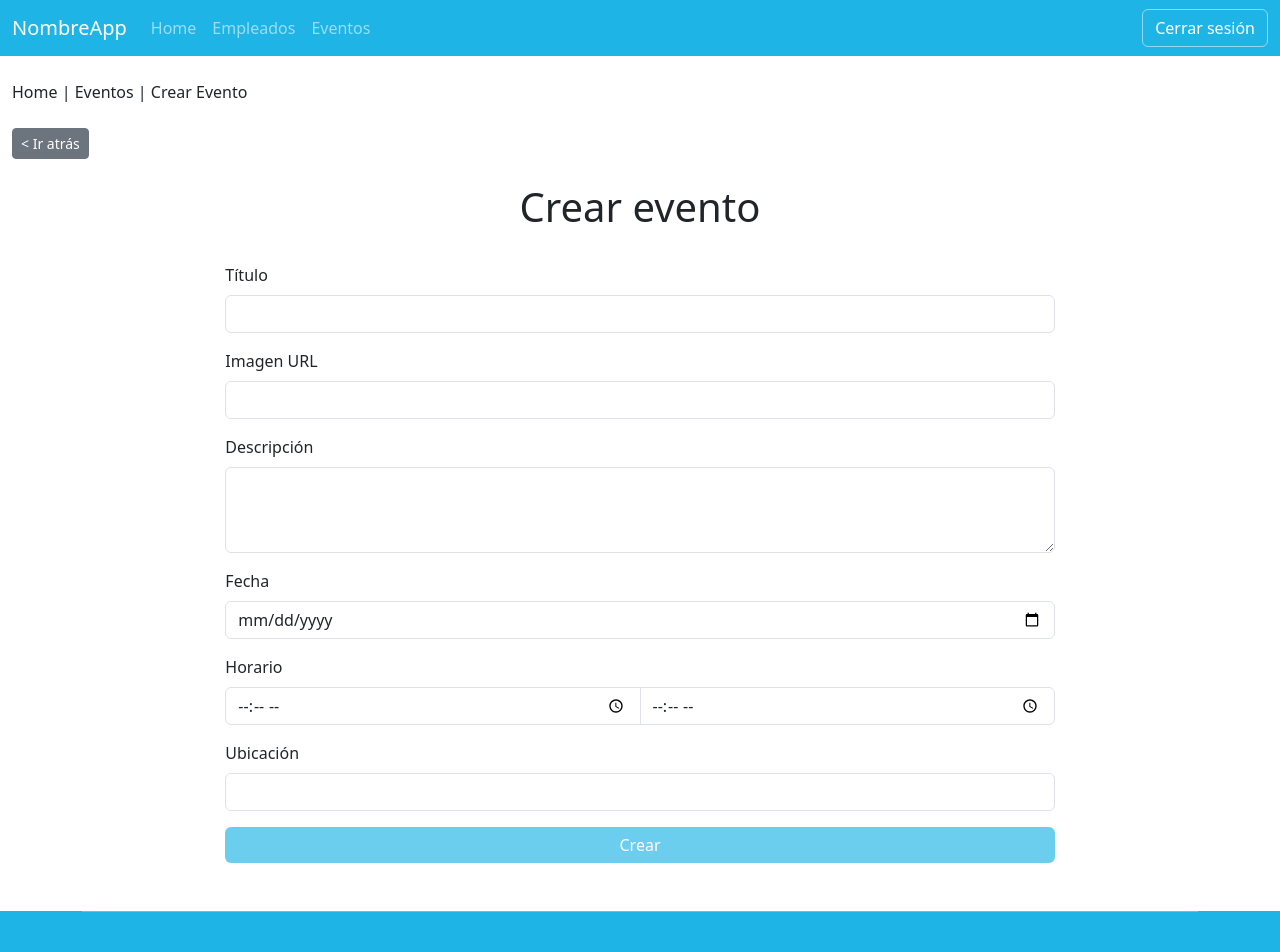
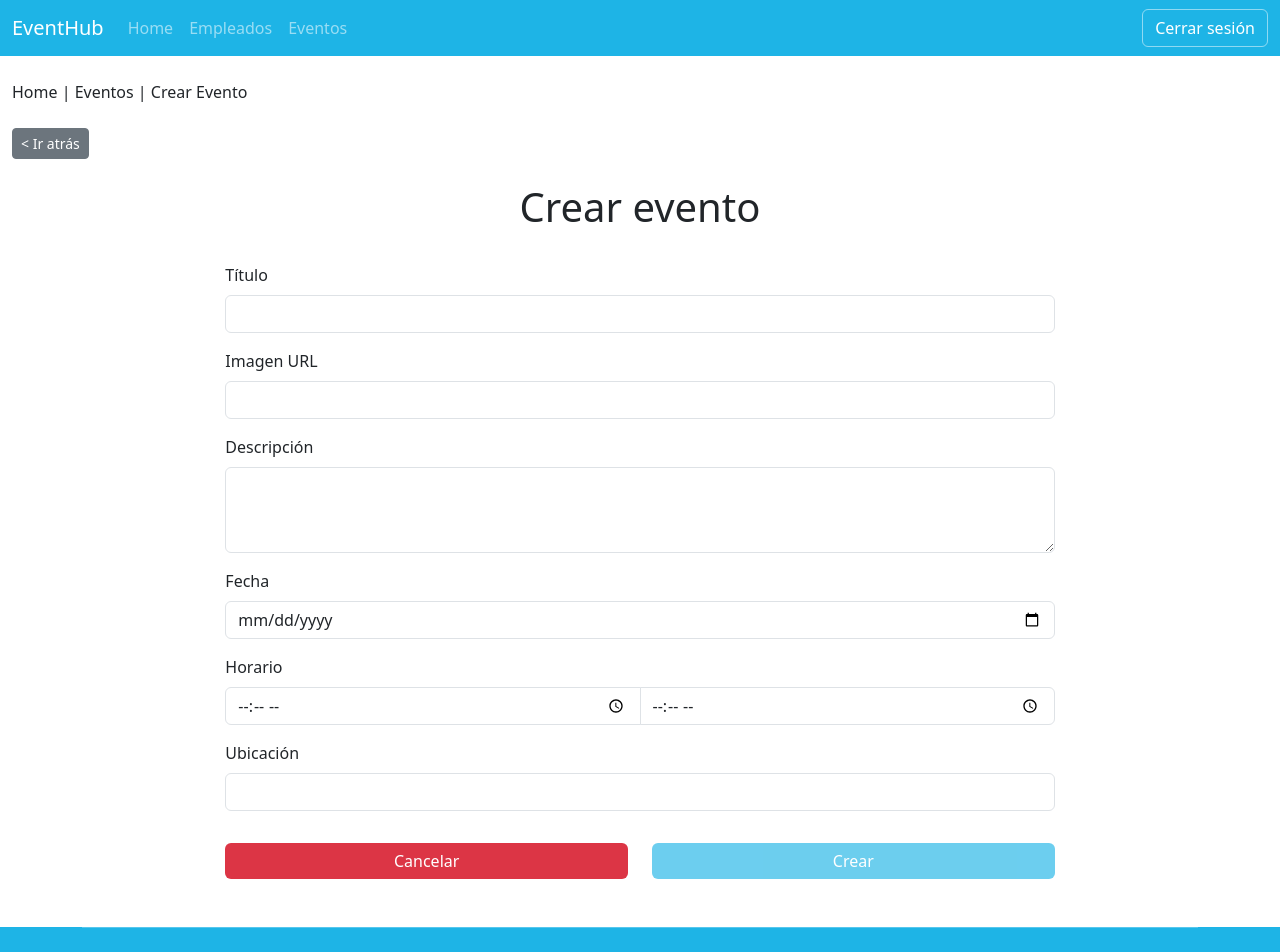
Before and after one commit to leandrodeferrari/desarrollo-web, an Angular app in the folder frontend/: page /crear-evento in a window 1280 px wide. Shown: the top 952 px of the page. Built offline with nearby package versions, Linux system fonts and the light colour scheme.

Commit message:
Agregando el nombre a la app y agregando los efectos a los botones del módulo de eventos

```diff
--- a/frontend/src/app/crear-evento/crear-evento.component.css
+++ b/frontend/src/app/crear-evento/crear-evento.component.css
@@ -1,3 +1,12 @@
 .bg-button {
     background-color: #1eb4e6;
 }
+
+.bg-button:hover {
+    background-color: #1b85a9;
+    border: 0;
+}
+
+.btn {
+    transition: transform 0.2s ease;
+}
--- a/frontend/src/app/crear-evento/crear-evento.component.html
+++ b/frontend/src/app/crear-evento/crear-evento.component.html
@@ -1,5 +1,4 @@
-<app-navbar
-    [links]="[{ruta: 'home', texto: 'Home'}, {ruta: 'empleados', texto: 'Empleados'}, {ruta: 'eventos', texto: 'Eventos'}]"></app-navbar>
+<app-navbar [links]="[{ruta: 'home', texto: 'Home'}, {ruta: 'empleados', texto: 'Empleados'}, {ruta: 'eventos', texto: 'Eventos'}]"></app-navbar>
 
 <div class="container-fluid">
     <div class="row mt-4">
@@ -97,10 +96,19 @@
                 </div>
                 }
 
-                <div class="text-center">
-                    <div class="d-grid gap-2">
-                        <button class="btn btn-primary bg-button border-0" type="submit"
-                            [disabled]="formCrearEvento.invalid">Crear</button>
+                <!-- Botones de cancelar y aceptar -->
+                <div class="row">
+                    <div class="text-center mt-3 col-6">
+                        <div class="d-grid gap-2">
+                            <button class="btn btn-danger border-0" type="button"
+                                [routerLink]="['/eventos']">Cancelar</button>
+                        </div>
+                    </div>
+                    <div class="text-centermt-3 mt-3 col-6">
+                        <div class="d-grid gap-2">
+                            <button class="btn btn-primary bg-button border-0" type="submit"
+                                [disabled]="formCrearEvento.invalid">Crear</button>
+                        </div>
                     </div>
                 </div>
             </form>
--- a/frontend/src/app/editar-evento/editar-evento.component.css
+++ b/frontend/src/app/editar-evento/editar-evento.component.css
@@ -1,3 +1,17 @@
 .bg-button {
     background-color: #1eb4e6;
 }
+
+.bg-button:hover {
+    background-color: #1b85a9;
+    border: 0;
+}
+
+.btn {
+    transition: transform 0.2s ease;
+}
+
+/* Efecto de clic */
+.btn:active {
+    transform: scale(0.95);
+}
--- a/frontend/src/app/eventos/eventos.component.css
+++ b/frontend/src/app/eventos/eventos.component.css
@@ -6,3 +6,11 @@
     background-color: #1eb4e6;
     border: 0;
 }
+
+.btn {
+    transition: transform 0.2s ease;
+}
+
+.btn:active {
+    transform: scale(0.95);
+}
--- a/frontend/src/app/navbar/navbar.component.html
+++ b/frontend/src/app/navbar/navbar.component.html
@@ -1,6 +1,6 @@
 <nav class="navbar bg-navbar navbar-expand-lg" data-bs-theme="dark">
     <div class="container-fluid">
-        <a class="navbar-brand" [routerLink]="['/home']">NombreApp</a>
+        <a class="navbar-brand" [routerLink]="['/home']">EventHub</a>
         <button class="navbar-toggler" type="button" data-bs-toggle="collapse" data-bs-target="#navbarSupportedContent"
             aria-controls="navbarSupportedContent" aria-expanded="false" aria-label="Toggle navigation">
             <span class="navbar-toggler-icon"></span>
--- a/frontend/src/index.html
+++ b/frontend/src/index.html
@@ -2,7 +2,7 @@
 <html lang="en">
 <head>
   <meta charset="utf-8">
-  <title>App sin nombre</title>
+  <title>EventHub</title>
   <base href="/">
   <meta name="viewport" content="width=device-width, initial-scale=1">
   <link rel="icon" type="image/x-icon" href="/assets/icon/logo.ico">
```
